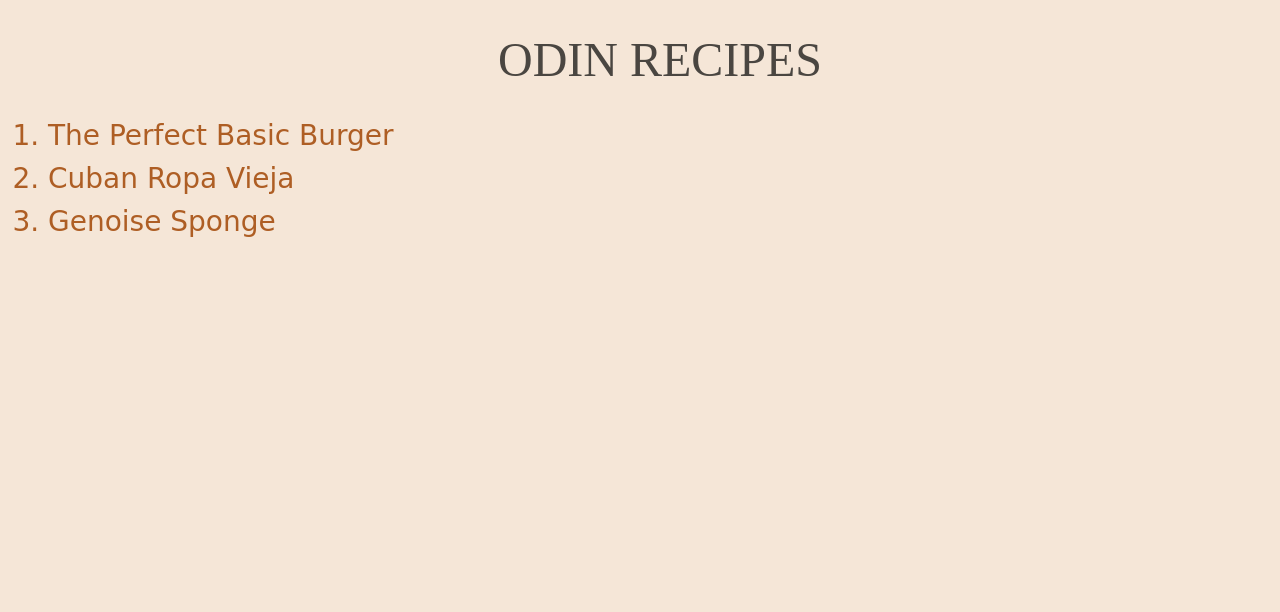
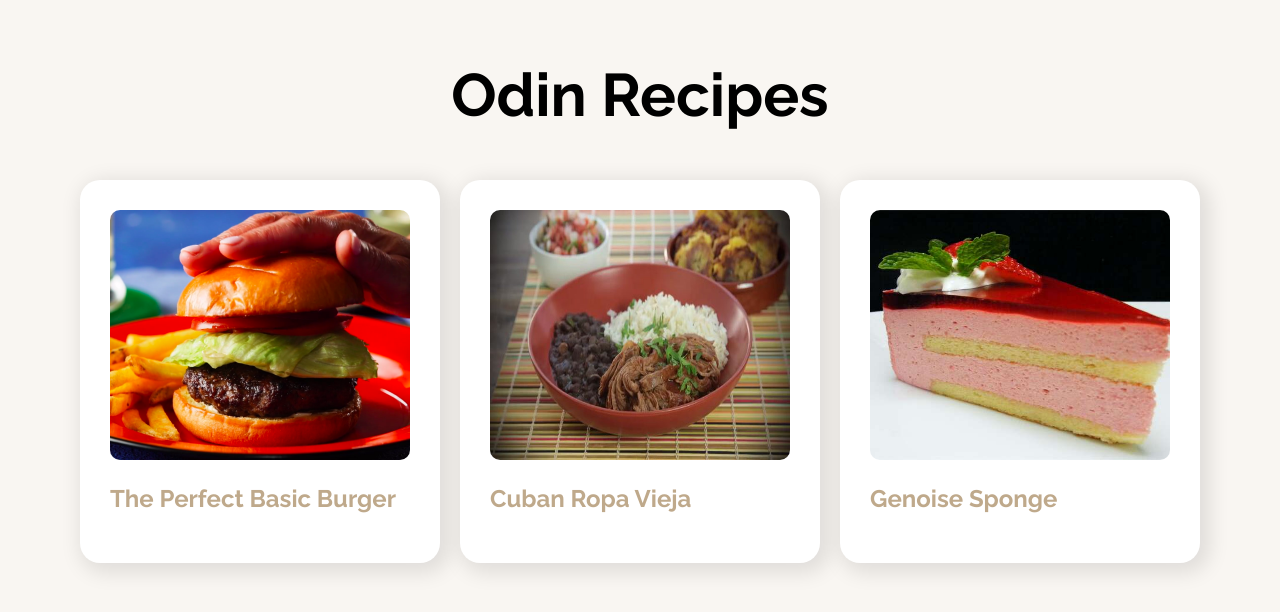
Before and after one commit to mrmostafaxd/odin-recipes, a plain HTML site: page index.html in a window 1280 px wide. Drawn offline with Linux system fonts and the light colour scheme.

Commit message:
feat: redesign index page

```diff
--- a/css/index.css
+++ b/css/index.css
@@ -1,27 +1,58 @@
-body {
-  background-color: #f5e6d7; /* #efeae7*/
-  color: #4a4641; /* #3b3936; */
+* {
+  box-sizing: border-box;
 }
 
-.title {
-  text-align: center;
-  font-size: 48px;
-  font-weight: 400;
-  text-transform: uppercase;
+body {
+  margin: 0;
+  background-color: #f9f6f2;
+  font-family: 'Raleway', sans-serif;
 }
 
-.recipe-list li {
-  color: #ae5e24;
-  font-size: 28px;
-  font-family: cursive;
-  margin-bottom: 10px;
+h1 {
+  margin: 60px 0 0;
+  text-align: center;
+  font-size: 60px;
 }
 
-.recipe-list li:hover {
-  color: #82461b;
+.recipe-container {
+  display: flex;
+  flex-wrap: wrap;
+  justify-content: center;
+  gap: 20px;
+  margin-top: 50px;
+  max-width: 1200px;
+  margin-left: auto;
+  margin-right: auto;
+  margin-bottom: 50px;
 }
 
-.recipe-item a {
-  color: inherit;
+.recipe-card {
+  background-color: #ffffff;
+  padding: 30px;
+  border-radius: 20px;
+  box-shadow: 5px 5px 20px 5px rgba(0, 0, 0, 0.1);
+}
+
+.recipe-card:hover {
+  background-color: #e7e5e546;
+}
+
+.recipe-card-img {
+  width: 300px;
+  height: 250px;
+  border-radius: 10px;
+}
+
+.recipe-name {
+  font-size: 24px;
+  margin: 20px 0;
+}
+
+.recipe-name a {
   text-decoration: none;
+  color: #bfa98b;
 }
+
+.recipe-name a:hover {
+  color: #97866e;
+}
--- a/index.html
+++ b/index.html
@@ -1,26 +1,57 @@
 <!DOCTYPE html>
 <html lang="en">
   <head>
-    <meta charset="utf-8" />
-    <title>Odin Recipes</title>
+    <meta charset="UTF-8" />
+    <meta name="viewport" content="width=device-width, initial-scale=1.0" />
+    <title>Odin Recipese</title>
+    <!-- CSS Stylesheets -->
     <link rel="stylesheet" href="./css/index.css" />
+    <!-- Google Fonts -->
+    <link rel="preconnect" href="https://fonts.googleapis.com" />
+    <link rel="preconnect" href="https://fonts.gstatic.com" crossorigin />
+    <link
+      href="https://fonts.googleapis.com/css2?family=Raleway:wght@400;700&display=swap"
+      rel="stylesheet"
+    />
   </head>
   <body>
-    <div class="container">
-      <ol class="recipe-list">
-        <h1 class="title">Odin Recipes</h1>
-        <li class="recipe-item">
+    <h1>Odin Recipes</h1>
+    <div class="recipe-container">
+      <!-- the perfect burger -->
+      <div class="recipe-card">
+        <img
+          class="recipe-card-img"
+          src="images/the-perfect-burger-cropped.png"
+          alt="burger with sandwich with cheese, onion and tomato slices"
+        />
+        <h4 class="recipe-name">
           <a href="./recipes/perfect-basic-burger.html">
             The Perfect Basic Burger
           </a>
-        </li>
-        <li class="recipe-item">
-          <a href="./recipes/cuban-ropa-vieja.html">Cuban Ropa Vieja </a>
-        </li>
-        <li class="recipe-item">
-          <a href="./recipes/genoise-sponge.html">Genoise Sponge</a>
-        </li>
-      </ol>
+        </h4>
+      </div>
+      <!-- Cuban Ropa Vieja -->
+      <div class="recipe-card">
+        <img
+          class="recipe-card-img"
+          src="images/cuban-ropa-vieja.png"
+          alt="Cuban Ropa Vieja in a red plate"
+        />
+        <h4 class="recipe-name">
+          <a href="./recipes/cuban-ropa-vieja.html"> Cuban Ropa Vieja </a>
+        </h4>
+      </div>
+      <!-- Genoise Sponge -->
+      <div class="recipe-card">
+        <img
+          class="recipe-card-img"
+          src="images/genoise-sponge.jpg"
+          alt="Genoise Sponge"
+        />
+        <h4 class="recipe-name">
+          <a href="./recipes/genoise-sponge.html"> Genoise Sponge </a>
+        </h4>
+      </div>
     </div>
   </body>
 </html>
```
Also changed, not shown: images/the-perfect-burger-cropped.png (added).
